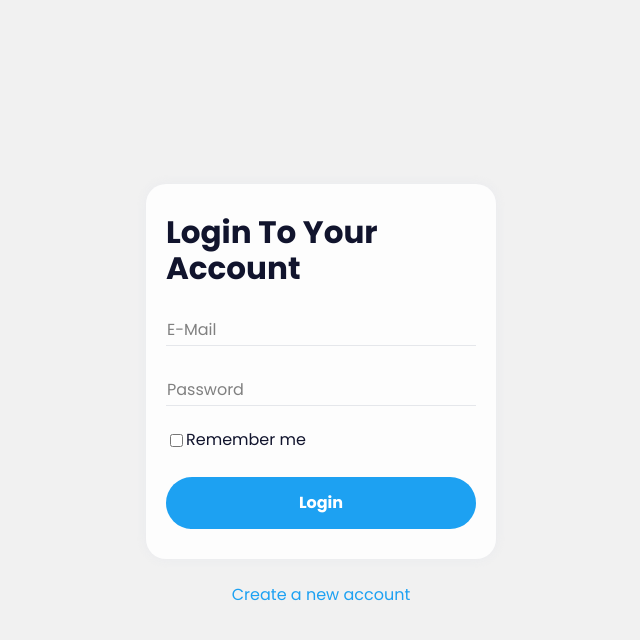
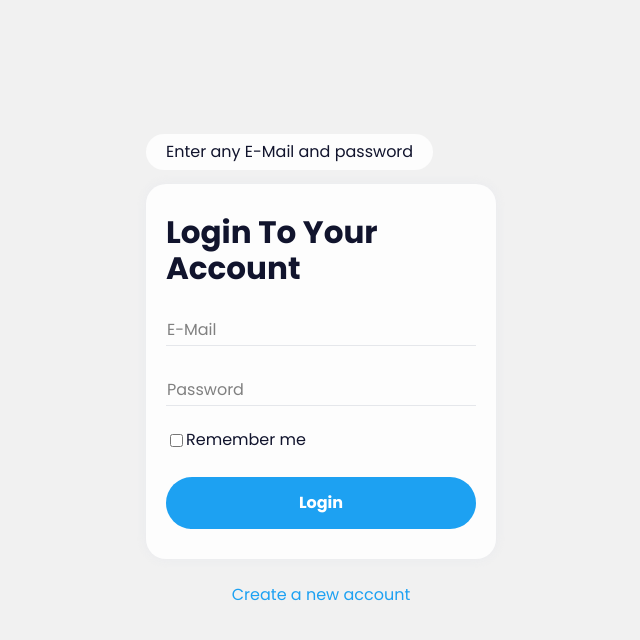
Before and after one commit to labuzov/task-manager, a React (Create React App) app: page /login in a window 1280 px wide. Shown: the top 640 px of the page, without its empty margins (319-959 px from the left). Built offline with nearby package versions, Linux system fonts and the light colour scheme; no server answers.

Commit message:
added login head tip message

```diff
--- a/src/components/auth/AuthForm.scss
+++ b/src/components/auth/AuthForm.scss
@@ -1,4 +1,5 @@
 .auth {
+    position: relative;
     display: flex;
     flex-direction: column;
     align-items: center;
@@ -7,13 +8,25 @@
     padding: 15px;
 
 
+
+
     .form {
+        position: relative;
         padding: 30px 20px;
         width: 100%;
         max-width: 350px;
         background-color: var(--c-bg-2);
         border-radius: var(--border-radius-block);
         box-shadow: var(--block-shadow);
+
+        &__head-message {
+            position: absolute;
+            top: -50px;
+            left: 0;
+            padding: 10px 20px;
+            background-color: var(--c-bg-2);
+            border-radius: var(--border-radius-block);
+        }
 
 
         &__title {
--- a/src/components/auth/Login/Login.jsx
+++ b/src/components/auth/Login/Login.jsx
@@ -25,6 +25,8 @@ const LoginForm = (props) => {
         >
             { ({ values, errors, touched, handleChange, handleBlur, isValid, handleSubmit, dirty }) => (
                 <form className="form">
+                    <div className="form__head-message">Enter any E-Mail and password</div>
+
                     <div className="form__inner">
                         <h1 className="form__title">Login To Your Account</h1>
                         <div className="form__input-wrapper">
@@ -86,6 +88,8 @@ const Login = (props) => {
 
     return (
         <div className="auth">
+
+
             <LoginForm setAuthUserData={props.setAuthUserData} />
 
             <div className="auth__links-area">
```
